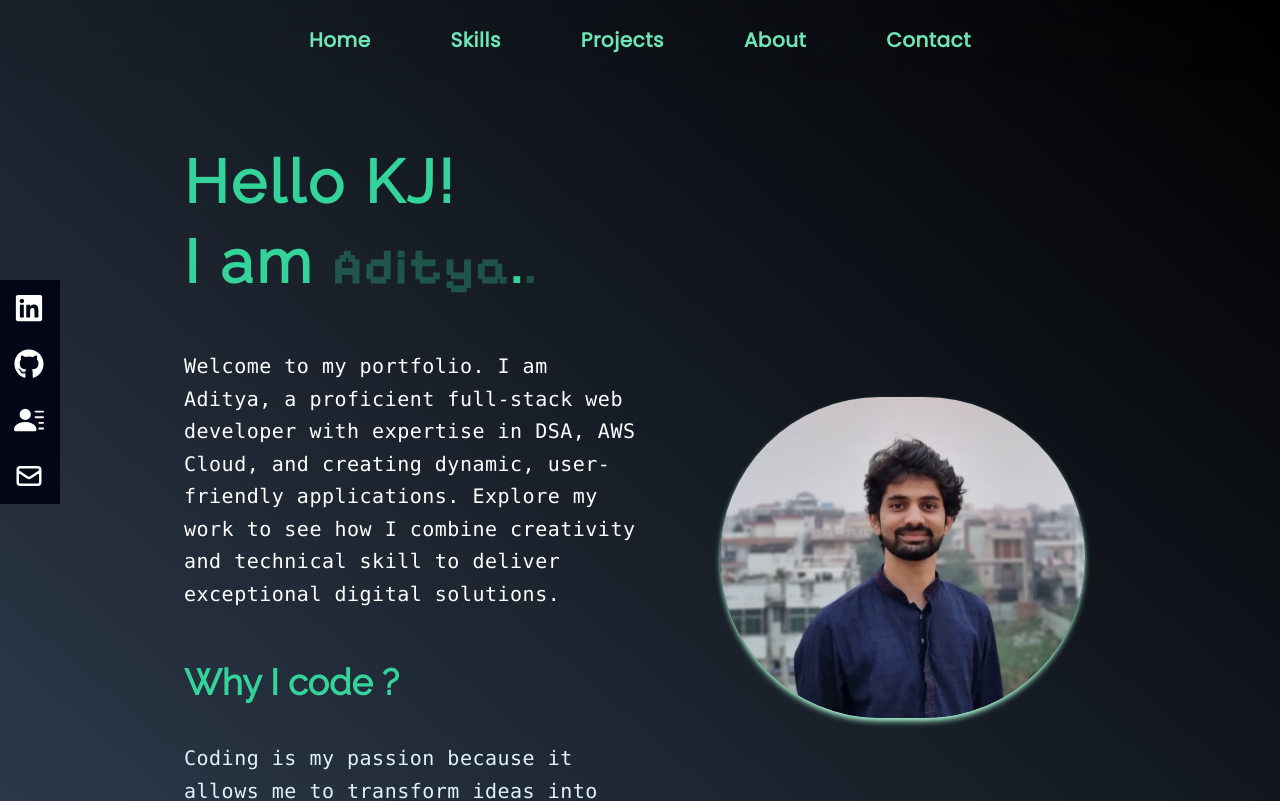
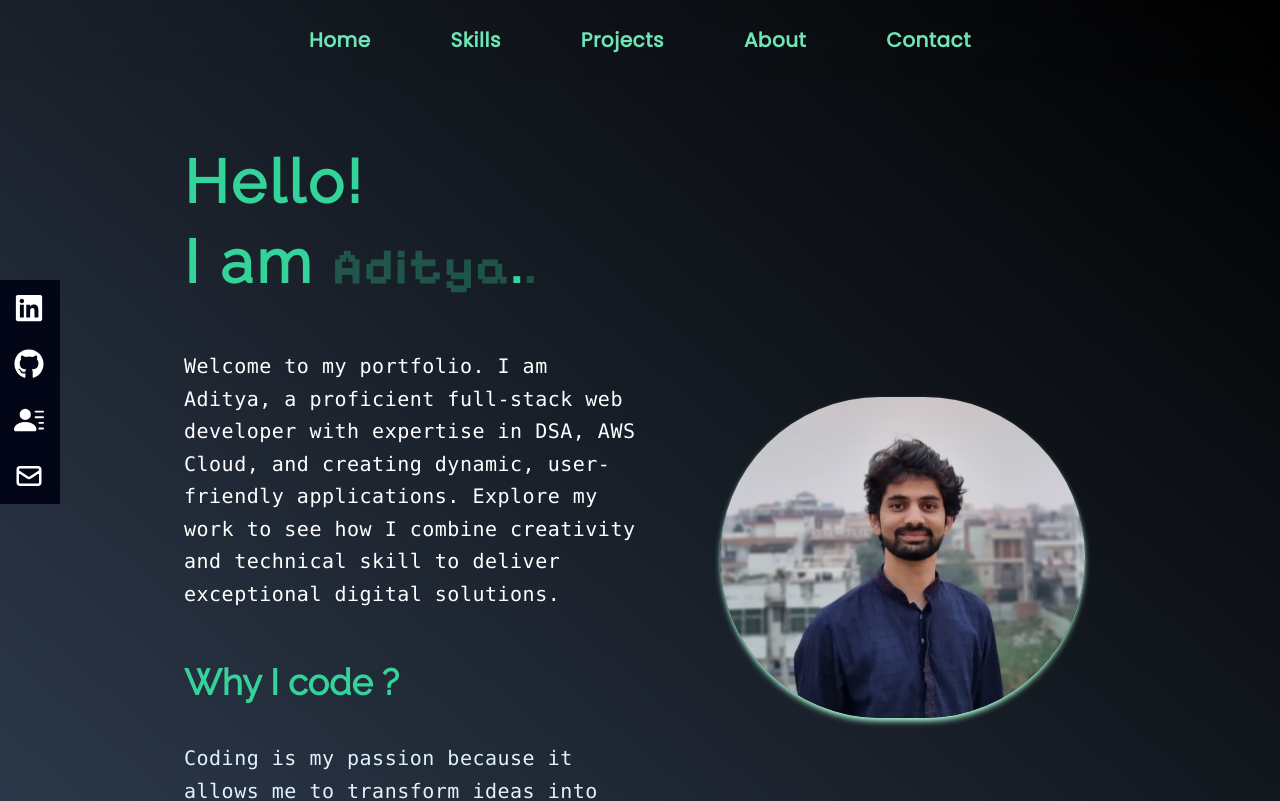
Before and after one commit to aditya-04kashyap/Portfolio, a React (Create React App) app: page / in a window 1280 px wide. Shown: the top 801 px of the page. Built offline with nearby package versions, Linux system fonts and the light colour scheme.

Commit message:
Update Home.jsx

```diff
--- a/src/components/Home.jsx
+++ b/src/components/Home.jsx
@@ -21,7 +21,7 @@ const Home = () => {
       <div className="max-w-screen-lg mx-auto flex flex-col items-center justify-center h-full px-4 py-10 sm:flex-row">
         <div className="text-center sm:text-left sm:flex-1 sm:px-10">
           <h2 className="text-4xl sm:text-6xl font-bold tracking-wider text-emerald-400 pt-28 font-raleway">
-            Hello KJ!
+            Hello!
           </h2>
           <h2 className="text-4xl sm:text-6xl font-bold tracking-wider text-emerald-400 pb-4 pt-5 font-raleway mb-10">
             I am{' '}
```
